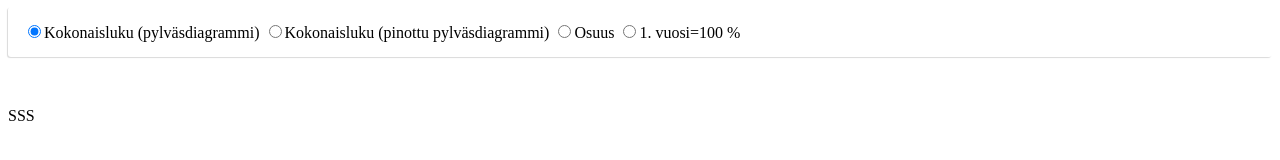
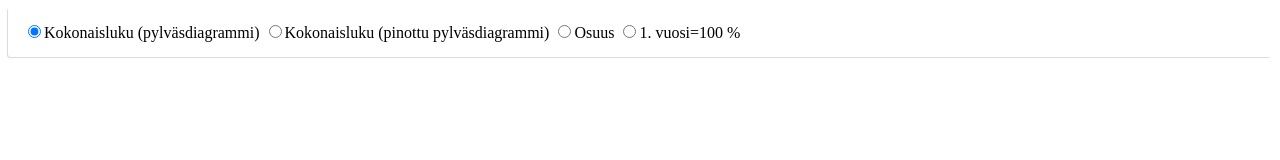
Before and after one commit to orani/orani.github.io, a Jekyll site: the page portfolio/project3/index.html, which Jekyll copies as it is, in a window 1280 px wide. Shown: the part 246-406 px from the top of the page. Built offline with Jekyll 4.4.1, drawn with Linux system fonts in a browser that asks for light colours; nearby versions of some CDN libraries; comment, search, counter and statistics services are not loaded.

Commit message:
Update index.html

```diff
--- a/portfolio/project3/index.html
+++ b/portfolio/project3/index.html
@@ -164,7 +164,7 @@ h1 {
 <br>
 
 <p id="taulukkodata" style="visibility:hidden;">.</p>
-<p id="taulukkodata_kokomaa" style="visibility:visible;">DDD</p>
+<p id="taulukkodata_kokomaa" style="visibility:hidden;">DDD</p>
 
 <p id="taulukoitavakuntakoodi" style="visibility:hidden">.</p>
 
```
